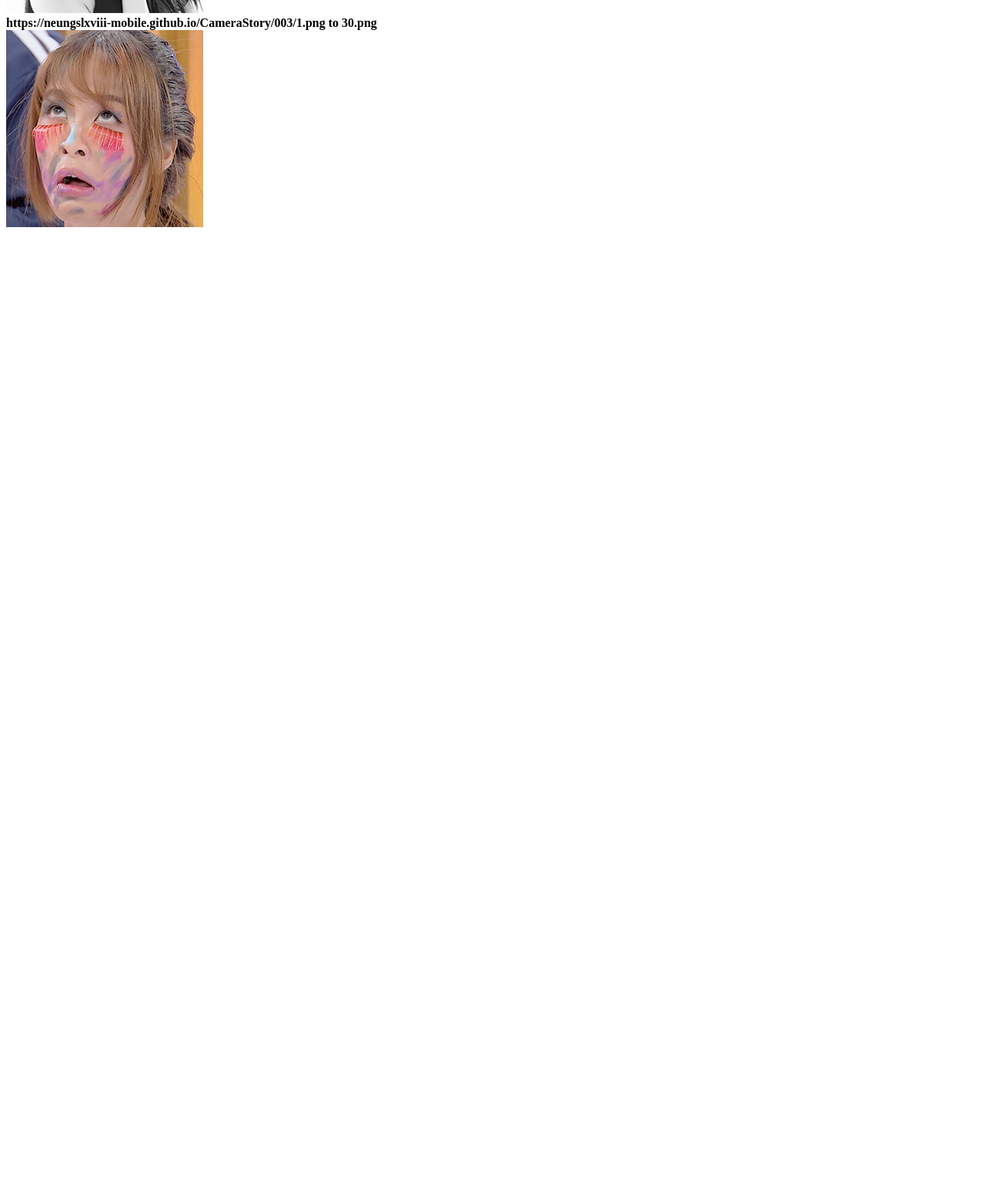
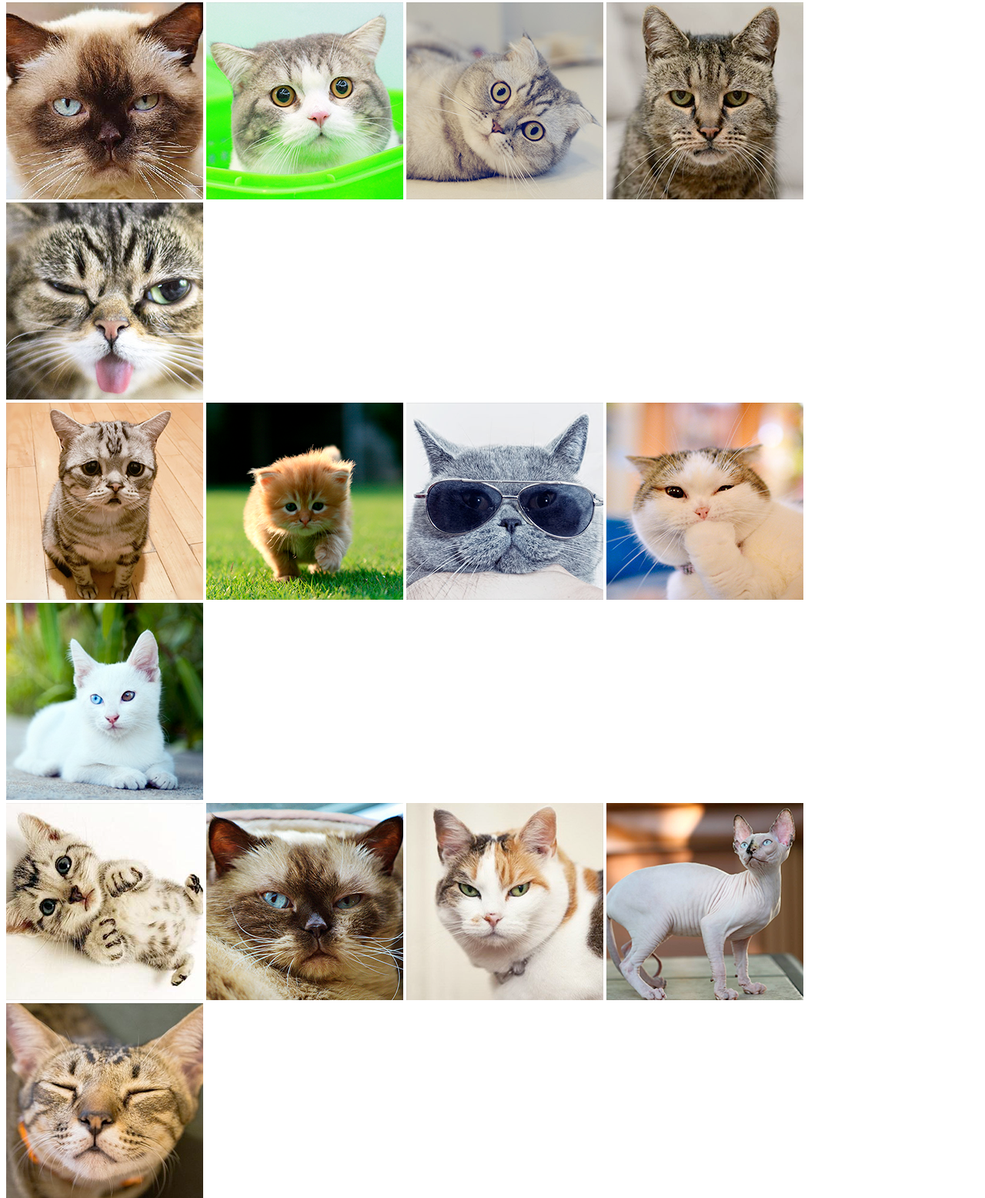
Before and after one commit to NeungSLXVIII-Mobile/CameraStory, a plain HTML site: page index.html in a window 1280 px wide. Shown: the part 543-2099 px from the top of the page at 77% size. Before the commit the page ends 850 px from the top, so only its background shows below. Drawn offline with Linux system fonts and the light colour scheme.

Commit message:
Update index.html

```diff
--- a/index.html
+++ b/index.html
@@ -5,11 +5,85 @@
     <title></title>
 </head>
 <body>
-    <strong>https://neungslxviii-mobile.github.io/CameraStory/001/1.png to 30.png</strong><br />
-    <img src="https://neungslxviii-mobile.github.io/CameraStory/001/1.png" /><br />
-    <strong>https://neungslxviii-mobile.github.io/CameraStory/002/1.png to 14.png</strong><br />
-    <img src="https://neungslxviii-mobile.github.io/CameraStory/002/1.png" /><br />
-    <strong>https://neungslxviii-mobile.github.io/CameraStory/003/1.png to 30.png</strong><br />
-    <img src="https://neungslxviii-mobile.github.io/CameraStory/003/1.png" /><br />
+    <strong>https://neungslxviii-mobile.github.io/CameraStory/001/</strong><br />
+    <img src="https://neungslxviii-mobile.github.io/CameraStory/001/1.png" />
+    <img src="https://neungslxviii-mobile.github.io/CameraStory/001/2.png" />
+    <img src="https://neungslxviii-mobile.github.io/CameraStory/001/3.png" />
+    <img src="https://neungslxviii-mobile.github.io/CameraStory/001/4.png" />
+    <img src="https://neungslxviii-mobile.github.io/CameraStory/001/5.png" /><br />
+    <img src="https://neungslxviii-mobile.github.io/CameraStory/001/6.png" />
+    <img src="https://neungslxviii-mobile.github.io/CameraStory/001/7.png" />
+    <img src="https://neungslxviii-mobile.github.io/CameraStory/001/8.png" />
+    <img src="https://neungslxviii-mobile.github.io/CameraStory/001/9.png" />
+    <img src="https://neungslxviii-mobile.github.io/CameraStory/001/10.png" /><br />
+    <img src="https://neungslxviii-mobile.github.io/CameraStory/001/11.png" />
+    <img src="https://neungslxviii-mobile.github.io/CameraStory/001/12.png" />
+    <img src="https://neungslxviii-mobile.github.io/CameraStory/001/13.png" />
+    <img src="https://neungslxviii-mobile.github.io/CameraStory/001/14.png" />
+    <img src="https://neungslxviii-mobile.github.io/CameraStory/001/15.png" /><br />
+    <img src="https://neungslxviii-mobile.github.io/CameraStory/001/16.png" />
+    <img src="https://neungslxviii-mobile.github.io/CameraStory/001/17.png" />
+    <img src="https://neungslxviii-mobile.github.io/CameraStory/001/18.png" />
+    <img src="https://neungslxviii-mobile.github.io/CameraStory/001/19.png" />
+    <img src="https://neungslxviii-mobile.github.io/CameraStory/001/20.png" /><br />
+    <img src="https://neungslxviii-mobile.github.io/CameraStory/001/21.png" />
+    <img src="https://neungslxviii-mobile.github.io/CameraStory/001/22.png" />
+    <img src="https://neungslxviii-mobile.github.io/CameraStory/001/23.png" />
+    <img src="https://neungslxviii-mobile.github.io/CameraStory/001/24.png" />
+    <img src="https://neungslxviii-mobile.github.io/CameraStory/001/25.png" /><br />
+    <img src="https://neungslxviii-mobile.github.io/CameraStory/001/26.png" />
+    <img src="https://neungslxviii-mobile.github.io/CameraStory/001/27.png" />
+    <img src="https://neungslxviii-mobile.github.io/CameraStory/001/28.png" />
+    <img src="https://neungslxviii-mobile.github.io/CameraStory/001/29.png" />
+    <img src="https://neungslxviii-mobile.github.io/CameraStory/001/30.png" /><br />
+    <br /><br />
+    <strong>https://neungslxviii-mobile.github.io/CameraStory/002/</strong><br />
+    <img src="https://neungslxviii-mobile.github.io/CameraStory/002/1.png" />
+    <img src="https://neungslxviii-mobile.github.io/CameraStory/002/2.png" />
+    <img src="https://neungslxviii-mobile.github.io/CameraStory/002/3.png" />
+    <img src="https://neungslxviii-mobile.github.io/CameraStory/002/4.png" />
+    <img src="https://neungslxviii-mobile.github.io/CameraStory/002/5.png" /><br />
+    <img src="https://neungslxviii-mobile.github.io/CameraStory/002/6.png" />
+    <img src="https://neungslxviii-mobile.github.io/CameraStory/002/7.png" />
+    <img src="https://neungslxviii-mobile.github.io/CameraStory/002/8.png" />
+    <img src="https://neungslxviii-mobile.github.io/CameraStory/002/9.png" />
+    <img src="https://neungslxviii-mobile.github.io/CameraStory/002/10.png" /><br />
+    <img src="https://neungslxviii-mobile.github.io/CameraStory/002/11.png" />
+    <img src="https://neungslxviii-mobile.github.io/CameraStory/002/12.png" />
+    <img src="https://neungslxviii-mobile.github.io/CameraStory/002/13.png" />
+    <img src="https://neungslxviii-mobile.github.io/CameraStory/002/14.png" /><br />
+    <br /><br />
+    <strong>https://neungslxviii-mobile.github.io/CameraStory/003/</strong><br />
+    <img src="https://neungslxviii-mobile.github.io/CameraStory/003/1.png" />
+    <img src="https://neungslxviii-mobile.github.io/CameraStory/003/2.png" />
+    <img src="https://neungslxviii-mobile.github.io/CameraStory/003/3.png" />
+    <img src="https://neungslxviii-mobile.github.io/CameraStory/003/4.png" />
+    <img src="https://neungslxviii-mobile.github.io/CameraStory/003/5.png" /><br />
+    <img src="https://neungslxviii-mobile.github.io/CameraStory/003/6.png" />
+    <img src="https://neungslxviii-mobile.github.io/CameraStory/003/7.png" />
+    <img src="https://neungslxviii-mobile.github.io/CameraStory/003/8.png" />
+    <img src="https://neungslxviii-mobile.github.io/CameraStory/003/9.png" />
+    <img src="https://neungslxviii-mobile.github.io/CameraStory/003/10.png" /><br />
+    <img src="https://neungslxviii-mobile.github.io/CameraStory/003/11.png" />
+    <img src="https://neungslxviii-mobile.github.io/CameraStory/003/12.png" />
+    <img src="https://neungslxviii-mobile.github.io/CameraStory/003/13.png" />
+    <img src="https://neungslxviii-mobile.github.io/CameraStory/003/14.png" />
+    <img src="https://neungslxviii-mobile.github.io/CameraStory/003/15.png" /><br />
+    <img src="https://neungslxviii-mobile.github.io/CameraStory/003/16.png" />
+    <img src="https://neungslxviii-mobile.github.io/CameraStory/003/17.png" />
+    <img src="https://neungslxviii-mobile.github.io/CameraStory/003/18.png" />
+    <img src="https://neungslxviii-mobile.github.io/CameraStory/003/19.png" />
+    <img src="https://neungslxviii-mobile.github.io/CameraStory/003/20.png" /><br />
+    <img src="https://neungslxviii-mobile.github.io/CameraStory/003/21.png" />
+    <img src="https://neungslxviii-mobile.github.io/CameraStory/003/22.png" />
+    <img src="https://neungslxviii-mobile.github.io/CameraStory/003/23.png" />
+    <img src="https://neungslxviii-mobile.github.io/CameraStory/003/24.png" />
+    <img src="https://neungslxviii-mobile.github.io/CameraStory/003/25.png" /><br />
+    <img src="https://neungslxviii-mobile.github.io/CameraStory/003/26.png" />
+    <img src="https://neungslxviii-mobile.github.io/CameraStory/003/27.png" />
+    <img src="https://neungslxviii-mobile.github.io/CameraStory/003/28.png" />
+    <img src="https://neungslxviii-mobile.github.io/CameraStory/003/29.png" />
+    <img src="https://neungslxviii-mobile.github.io/CameraStory/003/30.png" /><br />
+    <br /><br />
 </body>
 </html>
```
